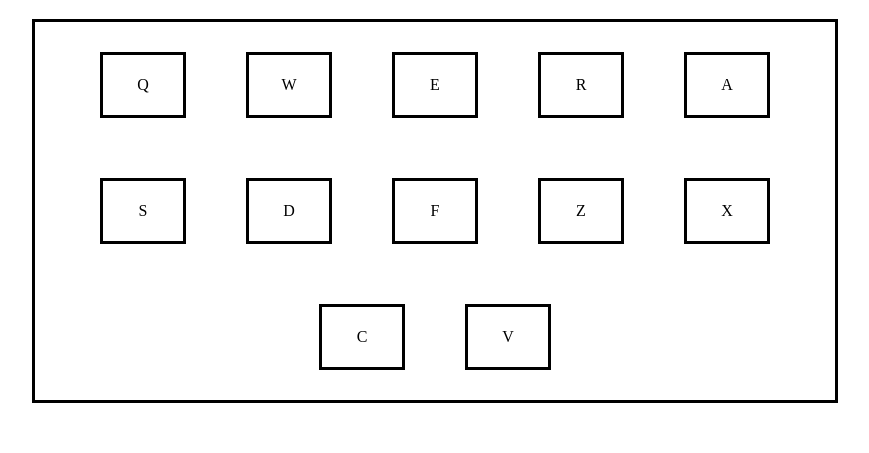
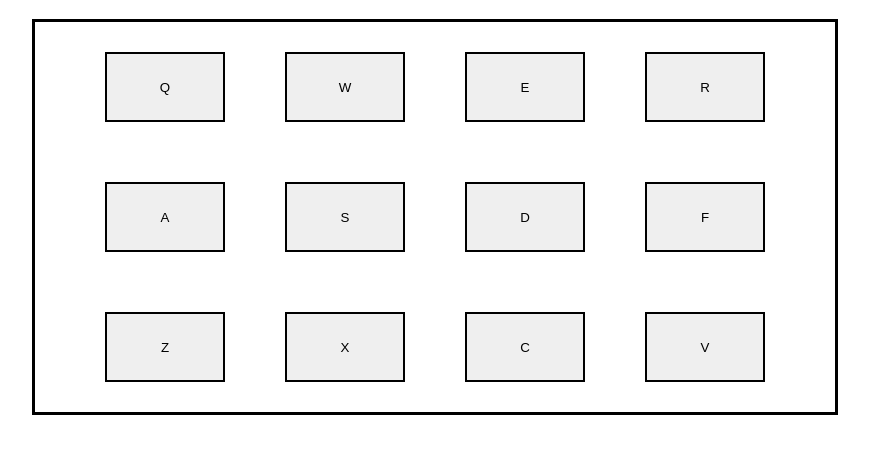
Before and after one commit to billyott/bird-beats, a plain HTML site: page index.html in a window 1280 px wide. Shown: the part 61-514 px from the top of the page, without its empty margins (205-1074 px from the left). Drawn offline with Linux system fonts and the light colour scheme.

Commit message:
update button width

```diff
--- a/index.html
+++ b/index.html
@@ -8,42 +8,42 @@
 <body>
     <h1 class="header">BIRD BEATS</h1>
     <div class="sampler">
-        <div class="button" data-key="Q">
+        <button class="button" data-key="Q">
             <div class="key-val">Q</div>
-        </div>
-        <div class="button" data-key="W">
+        </button>
+        <button class="button" data-key="W">
             <div class="key-val">W</div>
-        </div>
-        <div class="button" data-key="E">
+        </button>
+        <button class="button" data-key="E">
             <div class="key-val">E</div>
-        </div>
-        <div class="button" data-key="R">
+        </button>
+        <button class="button" data-key="R">
             <div class="key-val">R</div>
-        </div>
-        <div class="button" data-key="A">
+        </button>
+        <button class="button" data-key="A">
             <div class="key-val">A</div>
-        </div>
-        <div class="button" data-key="S">
+        </button>
+        <button class="button" data-key="S">
             <div class="key-val">S</div>
-        </div>
-        <div class="button" data-key="D">
+        </button>
+        <button class="button" data-key="D">
             <div class="key-val">D</div>
-        </div>
-        <div class="button" data-key="F">
+        </button>
+        <button class="button" data-key="F">
             <div class="key-val">F</div>
-        </div>
-        <div class="button" data-key="Z">
+        </button>
+        <button class="button" data-key="Z">
             <div class="key-val">Z</div>
-        </div>
-        <div class="button" data-key="X">
+        </button>
+        <button class="button" data-key="X">
             <div class="key-val">X</div>
-        </div>
-        <div class="button" data-key="C">
+        </button>
+        <button class="button" data-key="C">
             <div class="key-val">C</div>
-        </div>
-        <div class="button" data-key="V">
+        </button>
+        <button class="button" data-key="V">
             <div class="key-val">V</div>
-        </div>
+        </button>
     </div>
     <audio data-key="Q" data-keycode="81" src="./assets/bird1.wav"></audio>
     <audio data-key="W" data-keycode="87" src="./assets/bird2.wav"></audio>
@@ -61,13 +61,21 @@
     <script>
 
         function playBirdNoise(e) {
-            const birdSound = document.querySelector(`audio[data-key="" data-key="${e.keyCode}"]`);
+            let birdSound;
+            if (e.keyCode) {
+                birdSound = document.querySelector(`audio[data-keycode="${e.keyCode}"]`);
+            } else {
+                birdSound = document.querySelector(`audio[data-key="${e.target.dataset.key}"]`);
+            }
+            if (!birdSound) return;
             birdSound.currentTime = 0;
             birdSound.play();
         }
 
-
-
+        const buttons = document.querySelectorAll('.button');
+        buttons.forEach(button => {
+            button.addEventListener('click', playBirdNoise);
+        });
         window.addEventListener('keydown', playBirdNoise);
 
     </script>
--- a/style.css
+++ b/style.css
@@ -15,8 +15,8 @@
 .button {
     position: relative;
     text-align: center;
-    width: 80px;
-    height: 60px;
+    width: 120px;
+    height: 70px;
     border-style: solid;
     margin: 30px;
 }
@@ -28,4 +28,5 @@
     left: 50%;
     -ms-transform: translate(-50%, -50%);
     transform: translate(-50%, -50%);
+    pointer-events: none;
 }
```
